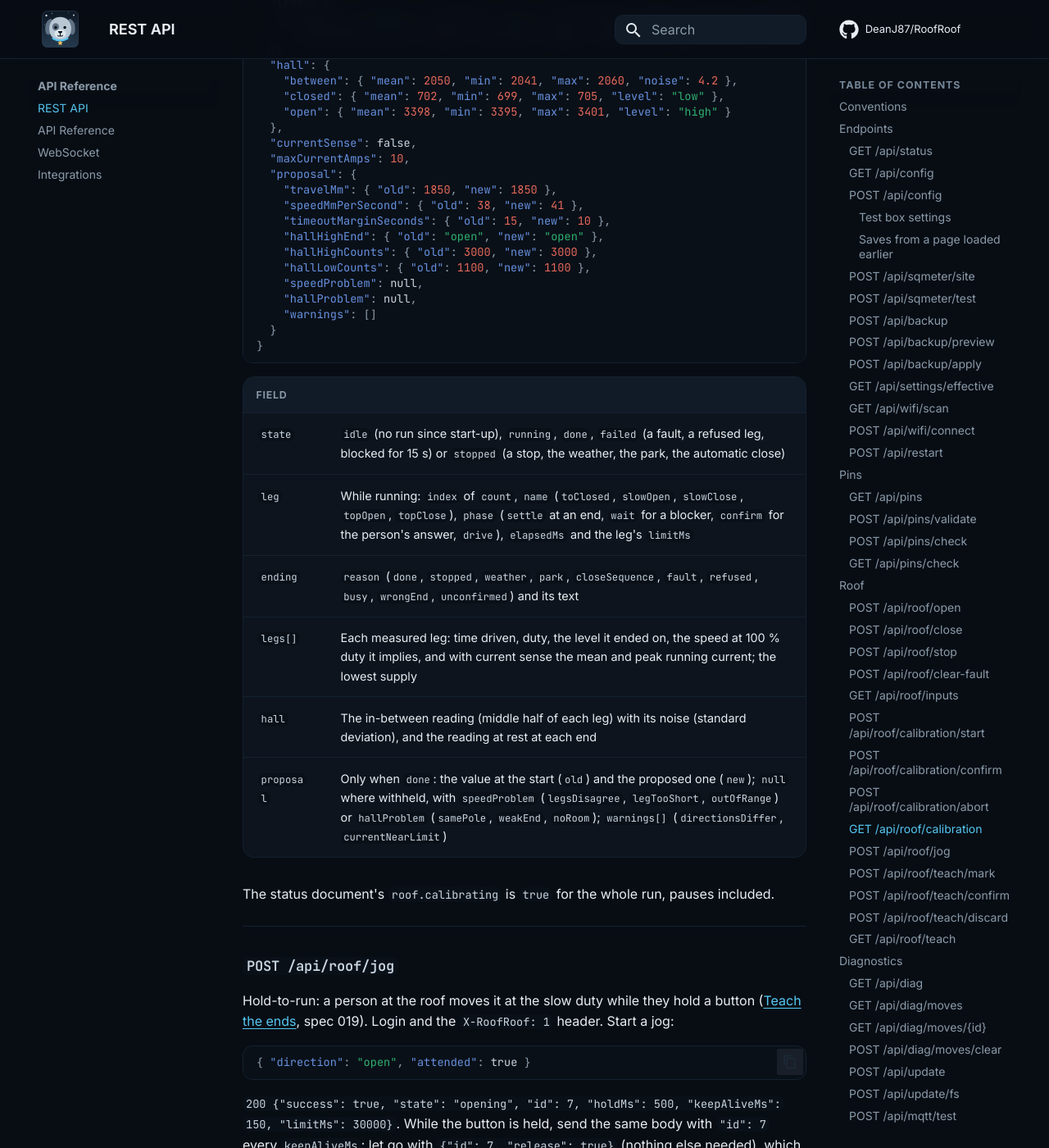
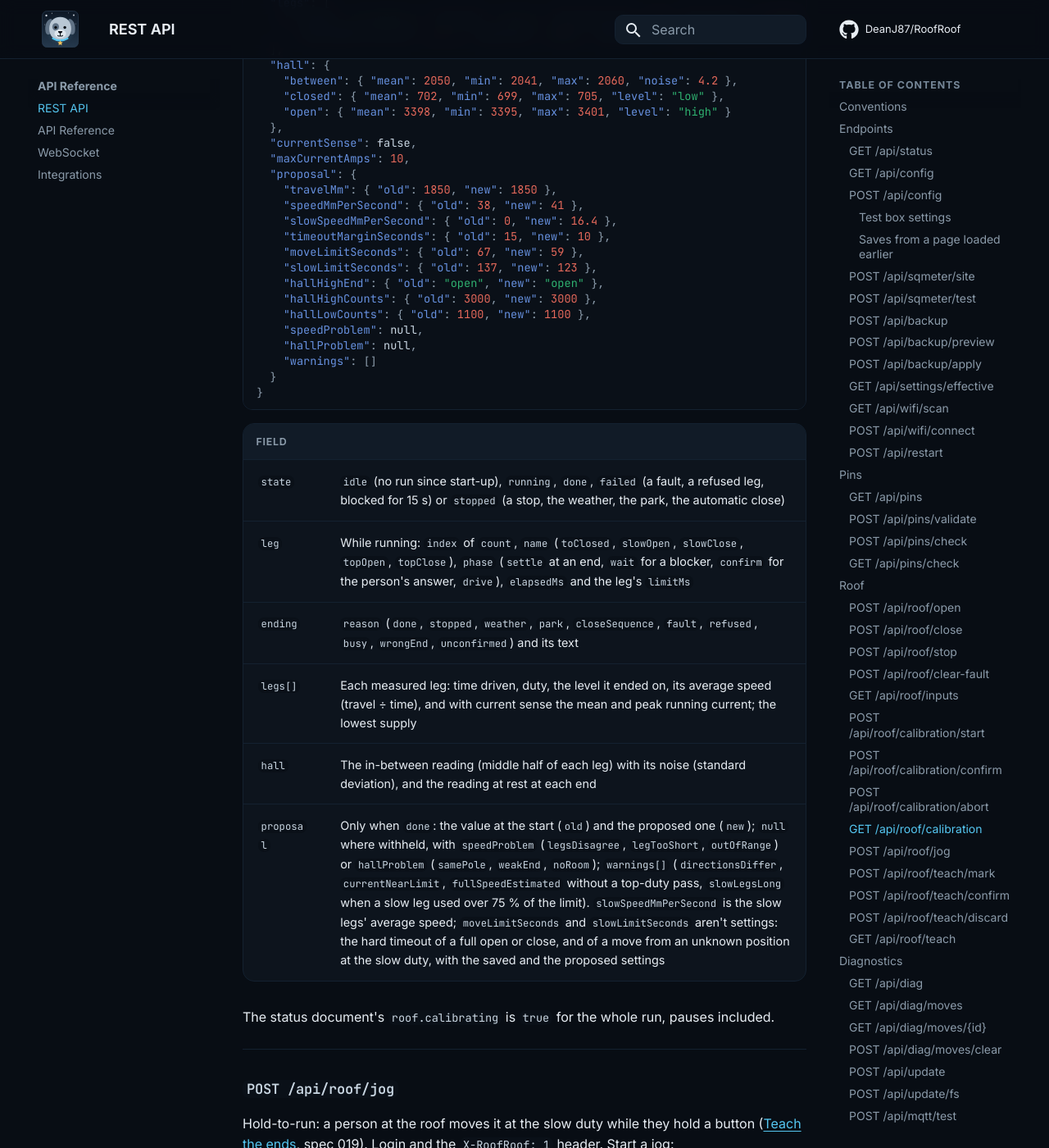
Before and after one commit to DeanJ87/RoofRoof, an MkDocs documentation site: the page built from docs/api/rest.md, in a window 1280 px wide and 1400 px high, scrolled down 24876 px. Shown: the whole window at 82% size. Built offline with MkDocs 1.6.1 and Material for MkDocs 9.7.7, drawn with Linux system fonts in a browser that asks for light colours.

Commit message:
fix: REST reference, bench test and commissioning checklist name the slow speed

```diff
--- a/docs/api/rest.md
+++ b/docs/api/rest.md
@@ -682,7 +682,7 @@ The last run since start-up. Open, like `/api/status`: readings and derived valu
   "ending": { "reason": "done", "text": "Calibration finished" },
   "legs": [
     { "name": "slowOpen", "target": "open", "dutyPercent": 40, "drivenMs": 112800, "level": "high",
-      "speedMmPerSecond": 41.0, "ampsMean": null, "ampsPeak": null, "supplyMinVolts": 12.3 }
+      "speedMmPerSecond": 16.4, "ampsMean": null, "ampsPeak": null, "supplyMinVolts": 12.3 }
   ],
   "hall": {
     "between": { "mean": 2050, "min": 2041, "max": 2060, "noise": 4.2 },
@@ -694,7 +694,10 @@ The last run since start-up. Open, like `/api/status`: readings and derived valu
   "proposal": {
     "travelMm": { "old": 1850, "new": 1850 },
     "speedMmPerSecond": { "old": 38, "new": 41 },
+    "slowSpeedMmPerSecond": { "old": 0, "new": 16.4 },
     "timeoutMarginSeconds": { "old": 15, "new": 10 },
+    "moveLimitSeconds": { "old": 67, "new": 59 },
+    "slowLimitSeconds": { "old": 137, "new": 123 },
     "hallHighEnd": { "old": "open", "new": "open" },
     "hallHighCounts": { "old": 3000, "new": 3000 },
     "hallLowCounts": { "old": 1100, "new": 1100 },
@@ -710,9 +713,9 @@ The last run since start-up. Open, like `/api/status`: readings and derived valu
 | `state` | `idle` (no run since start-up), `running`, `done`, `failed` (a fault, a refused leg, blocked for 15 s) or `stopped` (a stop, the weather, the park, the automatic close) |
 | `leg` | While running: `index` of `count`, `name` (`toClosed`, `slowOpen`, `slowClose`, `topOpen`, `topClose`), `phase` (`settle` at an end, `wait` for a blocker, `confirm` for the person's answer, `drive`), `elapsedMs` and the leg's `limitMs` |
 | `ending` | `reason` (`done`, `stopped`, `weather`, `park`, `closeSequence`, `fault`, `refused`, `busy`, `wrongEnd`, `unconfirmed`) and its text |
-| `legs[]` | Each measured leg: time driven, duty, the level it ended on, the speed at 100 % duty it implies, and with current sense the mean and peak running current; the lowest supply |
+| `legs[]` | Each measured leg: time driven, duty, the level it ended on, its average speed (travel ÷ time), and with current sense the mean and peak running current; the lowest supply |
 | `hall` | The in-between reading (middle half of each leg) with its noise (standard deviation), and the reading at rest at each end |
-| `proposal` | Only when `done`: the value at the start (`old`) and the proposed one (`new`); `null` where withheld, with `speedProblem` (`legsDisagree`, `legTooShort`, `outOfRange`) or `hallProblem` (`samePole`, `weakEnd`, `noRoom`); `warnings[]` (`directionsDiffer`, `currentNearLimit`) |
+| `proposal` | Only when `done`: the value at the start (`old`) and the proposed one (`new`); `null` where withheld, with `speedProblem` (`legsDisagree`, `legTooShort`, `outOfRange`) or `hallProblem` (`samePole`, `weakEnd`, `noRoom`); `warnings[]` (`directionsDiffer`, `currentNearLimit`, `fullSpeedEstimated` without a top-duty pass, `slowLegsLong` when a slow leg used over 75 % of the limit). `slowSpeedMmPerSecond` is the slow legs' average speed; `moveLimitSeconds` and `slowLimitSeconds` aren't settings: the hard timeout of a full open or close, and of a move from an unknown position at the slow duty, with the saved and the proposed settings |
 
 The status document's `roof.calibrating` is `true` for the whole run, pauses included.
 
```
Also changed, not shown: docs/hardware/commissioning-checklist.md (+1 -1 lines), docs/hardware/quick-bench-test.md (+1 -1 lines).
